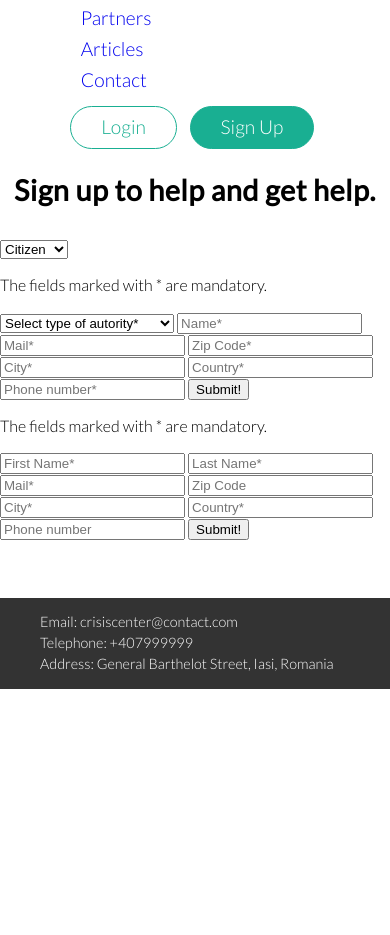
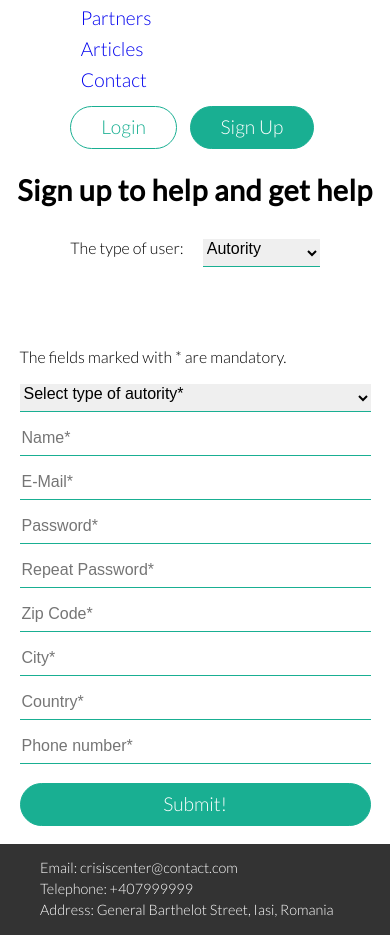
Before and after one commit to AlexandruSte/CrisisContainmentService, a PHP site: page /views/sign_up.html in a window 390 px wide. Shown: the part 155-1090 px from the top of the page. Before the commit the page ends 844 px from the top, so only its background shows below. Run offline with PHP 8.4, Linux system fonts and the light colour scheme.

Commit message:
Forms styled. Added login and forgot password pages.

```diff
--- /dev/null
+++ b/style/form.css
@@ -0,0 +1,43 @@
+#account_type {
+    display:block;
+    margin:auto;
+    text-align: center;
+    margin-bottom:5em;
+}
+
+#account_type > select {
+    margin-left:1em;
+    width:10%;
+}
+
+form > *, form>label>*{
+    display:block;
+    width:100%;
+    margin-top: 1em;
+}
+
+form {
+    width:20%;
+    margin: 0 auto;
+}
+
+[type = "text"], [type="password"], label>select, textarea{
+    border:0;
+    font-size: 1em;
+    border-bottom: 0.5px solid #19af92;
+    padding-bottom: 0.5em;
+}
+
+#submitButton, [type = "submit"] {
+    text-align: center;
+    margin: 1em auto;
+}
+
+h4 {
+    text-align: center;
+}
+
+#helpers {
+    display:flex;
+    justify-content: space-around;
+}
--- a/style/global_1300.css
+++ b/style/global_1300.css
@@ -13,4 +13,10 @@
         width: 75%;
         margin: 0 auto;
     }
+
+    form {
+        width:40%;
+        margin: 0 auto;
+    }
+
 }
--- a/style/global_930.css
+++ b/style/global_930.css
@@ -13,4 +13,16 @@
         width: 75%;
         margin: 0 auto;
     }
+
+
+
+    #account_type > select {
+        margin-left:1em;
+        width:30%;
+    }
+
+    form {
+        width:90%;
+        margin: 0 auto;
+    }
 }
--- a/views/add_alert.html
+++ b/views/add_alert.html
@@ -5,6 +5,7 @@
     <meta charset="UTF-8">
     <title>Add New Alert | Crisis Center</title>
     <link rel="stylesheet" href="../style/global.css">
+    <link rel="stylesheet" href="../style/form.css">
     <link rel="stylesheet" href="../style/global_1300.css">
     <link rel="stylesheet" href="../style/global_930.css">
     <link href='http://fonts.googleapis.com/css?family=Lato:100,300,400,300italic' rel='stylesheet' type='text/css'>
@@ -25,7 +26,7 @@
         </nav>
 
         <div class="user-info">
-            <a class="btn btn-ghost" href="#">Login</a>
+            <a class="btn btn-ghost" href="../views/login.html">Login</a>
             <a class="btn btn-full" href="../views/sign_up.html">Sign Up</a>
         </div>
     </header>
@@ -47,7 +48,7 @@
                 </select>
             </label>
             <textarea rows="4" placeholder="Description"></textarea>
-            <input type="submit" value="Submit!">
+            <a id="submitButton" class="btn btn-full" href="#">Submit!</a>
         </form>
     </main>
 
--- a/views/articles.html
+++ b/views/articles.html
@@ -25,7 +25,7 @@
         </nav>
 
         <div class="user-info">
-            <a class="btn btn-ghost" href="#">Login</a>
+            <a class="btn btn-ghost" href="../views/login.html">Login</a>
             <a class="btn btn-full" href="../views/sign_up.html">Sign Up</a>
         </div>
     </header>
--- a/views/contact.html
+++ b/views/contact.html
@@ -25,7 +25,7 @@
         </nav>
 
         <div class="user-info">
-            <a class="btn btn-ghost" href="#">Login</a>
+            <a class="btn btn-ghost" href="../views/login.html">Login</a>
             <a class="btn btn-full" href="../views/sign_up.html">Sign Up</a>
         </div>
     </header>
--- a/views/dashboard.html
+++ b/views/dashboard.html
@@ -25,7 +25,7 @@
         </nav>
 
         <div class="user-info">
-            <a class="btn btn-ghost" href="#">Login</a>
+            <a class="btn btn-ghost" href="../views/login.html">Login</a>
             <a class="btn btn-full" href="../views/sign_up.html">Sign Up</a>
         </div>
     </header>
--- a/views/index.html
+++ b/views/index.html
@@ -4,10 +4,10 @@
 <head>
     <meta charset="UTF-8">
     <title>Home | Crisis Center</title>
+    <link href='http://fonts.googleapis.com/css?family=Lato:100,300,400,300italic' rel='stylesheet' type='text/css'>
     <link rel="stylesheet" href="../style/global.css">
     <link rel="stylesheet" href="../style/global_1300.css">
     <link rel="stylesheet" href="../style/global_930.css">
-    <link href='http://fonts.googleapis.com/css?family=Lato:100,300,400,300italic' rel='stylesheet' type='text/css'>
 </head>
 
 <body>
@@ -25,7 +25,7 @@
         </nav>
 
         <div class="user-info">
-            <a class="btn btn-ghost" href="#">Login</a>
+            <a class="btn btn-ghost" href="../views/login.html">Login</a>
             <a class="btn btn-full" href="../views/sign_up.html">Sign Up</a>
         </div>
     </header>
--- a/views/news.html
+++ b/views/news.html
@@ -4,11 +4,11 @@
 <head>
     <meta charset="UTF-8">
     <title>News | Crisis Center</title>
+    <link href='http://fonts.googleapis.com/css?family=Lato:100,300,400,300italic' rel='stylesheet' type='text/css'>
     <link rel="stylesheet" href="../style/global.css">
     <link rel="stylesheet" href="../style/global_1300.css">
     <link rel="stylesheet" href="../style/global_930.css">
     <link rel="stylesheet" href="../style/news.css">
-    <link href='http://fonts.googleapis.com/css?family=Lato:100,300,400,300italic' rel='stylesheet' type='text/css'>
 </head>
 
 <body>
@@ -26,7 +26,7 @@
         </nav>
 
         <div class="user-info">
-            <a class="btn btn-ghost" href="#">Login</a>
+            <a class="btn btn-ghost" href="../views/login.html">Login</a>
             <a class="btn btn-full" href="../views/sign_up.html">Sign Up</a>
         </div>
     </header>
--- a/views/partners.html
+++ b/views/partners.html
@@ -25,7 +25,7 @@
         </nav>
 
         <div class="user-info">
-            <a class="btn btn-ghost" href="#">Login</a>
+            <a class="btn btn-ghost" href="../views/login.html">Login</a>
             <a class="btn btn-full" href="../views/sign_up.html">Sign Up</a>
         </div>
     </header>
--- a/views/sign_up.html
+++ b/views/sign_up.html
@@ -4,10 +4,11 @@
 <head>
     <meta charset="UTF-8">
     <title>Sign Up | Crisis Center</title>
+    <link href='http://fonts.googleapis.com/css?family=Lato:100,300,400,300italic' rel='stylesheet' type='text/css'>
     <link rel="stylesheet" href="../style/global.css">
+    <link rel="stylesheet" href="../style/form.css">
     <link rel="stylesheet" href="../style/global_1300.css">
     <link rel="stylesheet" href="../style/global_930.css">
-    <link href='http://fonts.googleapis.com/css?family=Lato:100,300,400,300italic' rel='stylesheet' type='text/css'>
 </head>
 
 <body>
@@ -25,19 +26,21 @@
         </nav>
 
         <div class="user-info">
-            <a class="btn btn-ghost" href="#">Login</a>
+            <a class="btn btn-ghost" href="../views/login.html">Login</a>
             <a class="btn btn-full" href="../views/sign_up.html">Sign Up</a>
         </div>
     </header>
 
     <main>
-        <h2>Sign up to help and get help.</h2>
-        <label>
-            <select>
+        <h2>Sign up to help and get help</h2>
+        <label id="account_type" for="type">
+            The type of user:
+            <select id="type">
+                <option value="Autority">Autority</option>
                 <option value="Citizen">Citizen</option>
-                <option value="Autority">Autority</option>
             </select>
         </label>
+
 
         <form id="autority_form">
             <p> The fields marked with * are mandatory.</p>
@@ -52,25 +55,28 @@
                 </select>
             </label>
             <input type="text" placeholder="Name*">
-            <input type="text" placeholder="Mail*">
+            <input type="text" placeholder="E-Mail*">
+            <input type="password" placeholder="Password*">
+            <input type="password" placeholder="Repeat Password*">
             <input type="text" placeholder="Zip Code*">
             <input type="text" placeholder="City*">
             <input type="text" placeholder="Country*">
             <input type="text" placeholder="Phone number*">
-            <input type="submit" value="Submit!">
+            <a id="submitButton" class="btn btn-full" href="#">Submit!</a>
+            <!--<input type="submit" class="btn btn-full" value="Submit!">-->
         </form>
 
-        <form id="citizen_form">
+        <!--<form id="citizen_form">
             <p> The fields marked with * are mandatory.</p>
             <input type="text" placeholder="First Name*">
             <input type="text" placeholder="Last Name*">
-            <input type="text" placeholder="Mail*">
+            <input type="text" placeholder="E-Mail*">
             <input type="text" placeholder="Zip Code">
             <input type="text" placeholder="City*">
             <input type="text" placeholder="Country*">
             <input type="text" placeholder="Phone number">
             <input type="submit" value="Submit!">
-        </form>
+        </form>-->
     </main>
 
 
```
Also changed, not shown: views/find_person.html (+4 -4 lines), views/login.html (added, +60 -0 lines), views/reset.html (added, +55 -0 lines).
